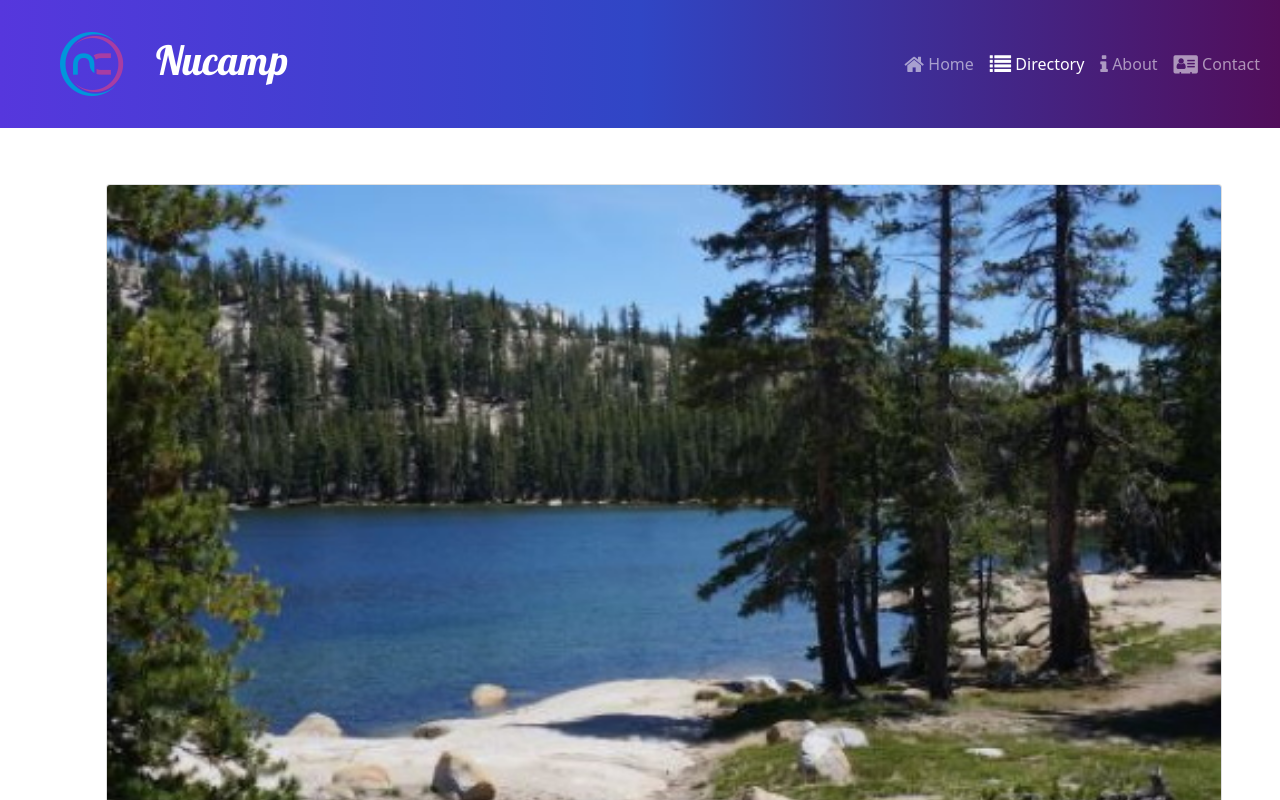
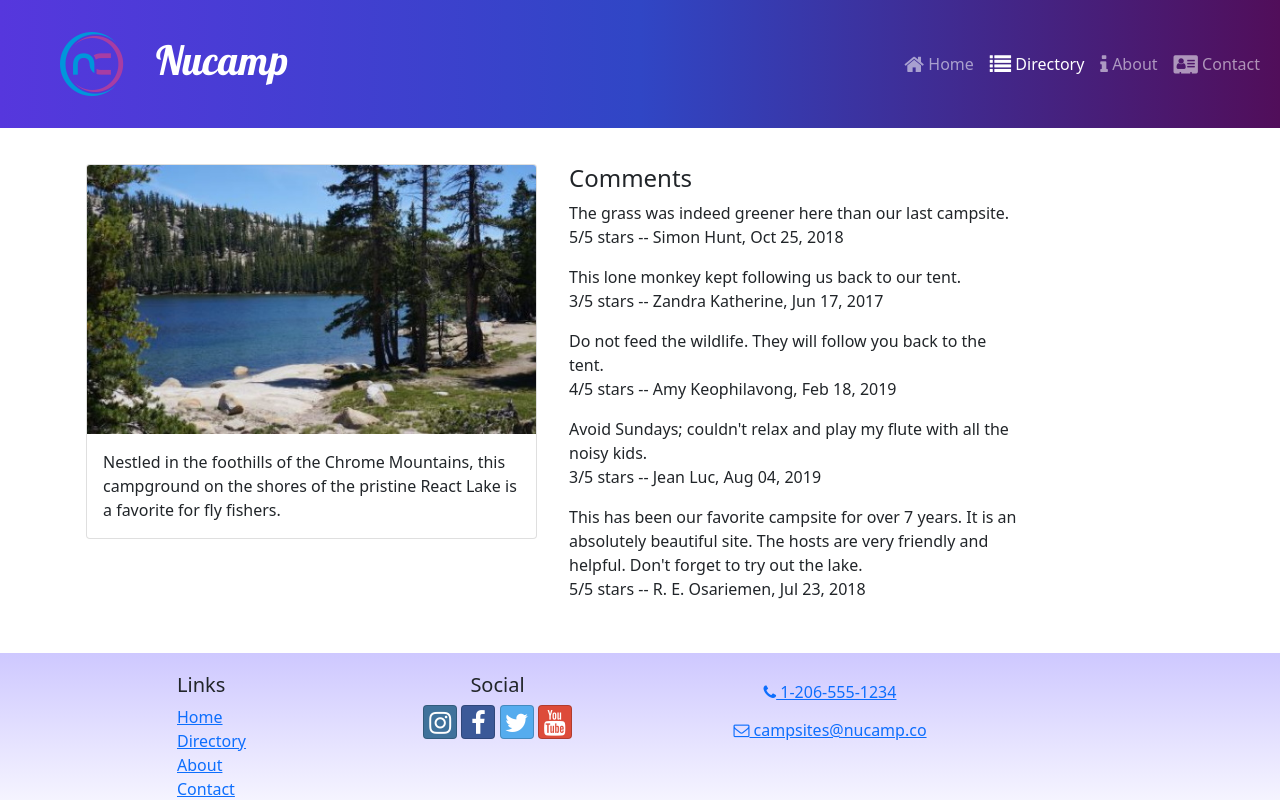
Before and after one commit to audra-g/React-nucampsite, a React (Create React App) app: page /directory/0 in a window 1280 px wide. Shown: the top 800 px of the page. Built offline with nearby package versions, Linux system fonts and the light colour scheme.

Commit message:
Comments

```diff
--- a/src/features/campsites/CampsiteDetail.js
+++ b/src/features/campsites/CampsiteDetail.js
@@ -4,7 +4,7 @@
     const { image, name, description } = campsite;
 
     return (
-        <Col md='12' className='m-4'>
+         <Col md='5' className='m-1'>
             <Card>
                 <CardImg top src={image} alt={name} />
                 <CardBody>
--- /dev/null
+++ b/src/features/comments/Comment.js
@@ -0,0 +1,15 @@
+import { formatDate } from '../../utils/formatDate';
+
+const Comment = ({ comment }) => {
+    const { text: commentText, rating, author, date } = comment;
+
+    return (
+        <p>
+            {commentText}
+            <br />
+            {rating}/5 stars -- {author}, {formatDate(date)}
+        </p>
+    );
+};
+
+export default Comment;
--- /dev/null
+++ b/src/features/comments/CommentsList.js
@@ -0,0 +1,25 @@
+import { Col } from 'reactstrap';
+import Comment from './Comment';
+import { selectCommentsByCampsiteId } from './commentsSlice';
+
+const CommentsList = ({ campsiteId }) => {
+    const comments = selectCommentsByCampsiteId(campsiteId);
+
+    if (comments && comments.length > 0) {
+        return (
+            <Col md='5' className='m-1'>
+                <h4>Comments</h4>
+                {comments.map((comment) => {
+                    return <Comment key={comment.id} comment={comment} />;
+                })}
+            </Col>
+        );
+    }
+    return (
+        <Col md='5' className='m-1'>
+            There are no comments for this campsite yet.
+        </Col>
+    );
+};
+
+export default CommentsList;
--- /dev/null
+++ b/src/features/comments/commentsSlice.js
@@ -0,0 +1,7 @@
+import { COMMENTS } from '../../app/shared/COMMENTS';
+
+export const selectCommentsByCampsiteId = (campsiteId) => {
+    return COMMENTS.filter(
+        (comment) => comment.campsiteId === parseInt(campsiteId)
+    );
+};
--- a/src/pages/CampsiteDetailPage.js
+++ b/src/pages/CampsiteDetailPage.js
@@ -2,6 +2,7 @@
 import { useParams } from 'react-router-dom';
 import { selectCampsiteById } from '../features/campsites/campsitesSlice';
 import CampsiteDetail from '../features/campsites/CampsiteDetail';
+import CommentsList from '../features/comments/CommentsList';
 
 const CampsiteDetailPage = () => {
     const { campsiteId } = useParams();
@@ -11,6 +12,7 @@
         <Container>
             <Row>
                 <CampsiteDetail campsite={campsite} />
+                 <CommentsList campsiteId={campsiteId} />
             </Row>
         </Container>
     );
--- /dev/null
+++ b/src/utils/formatDate.js
@@ -0,0 +1,7 @@
+export const formatDate = (date) => {
+    return new Intl.DateTimeFormat('en-US', {
+        year: 'numeric',
+        month: 'short',
+        day: '2-digit'
+    }).format(new Date(Date.parse(date)));
+};
```
